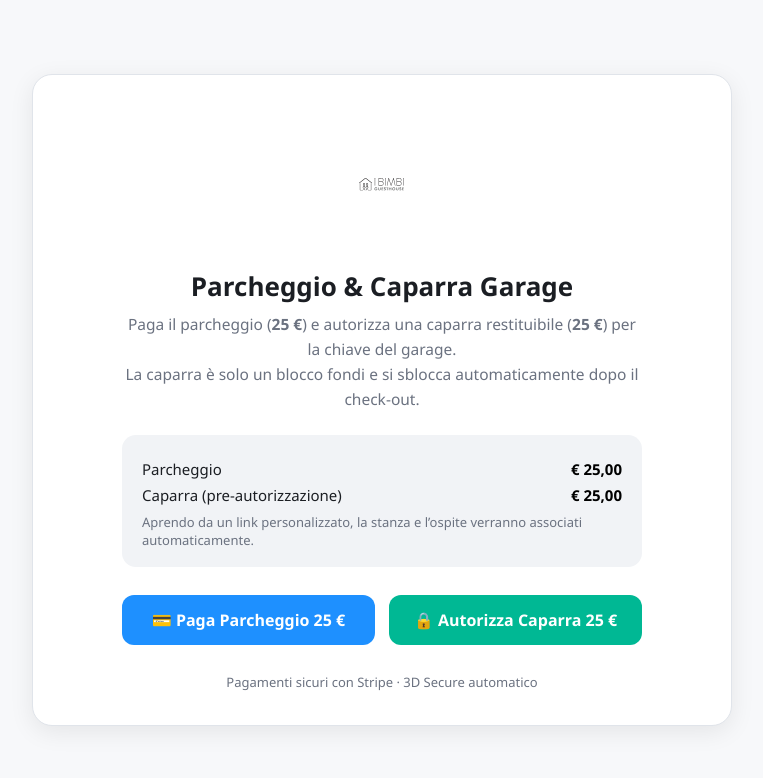
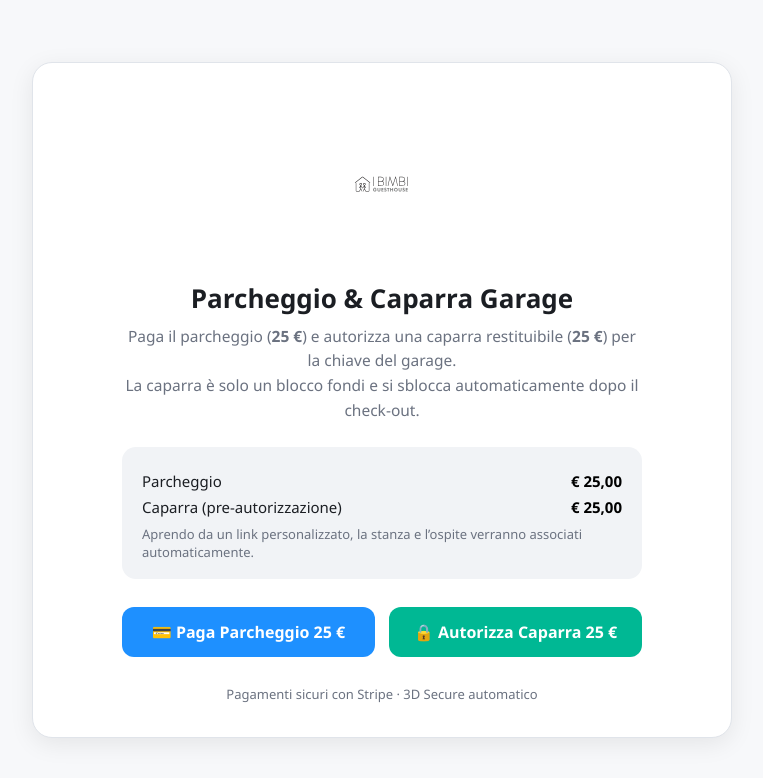
Before and after one commit to ibimbiapartments/-ibimbi-honesty-bar2, a website: page minishop-stripe/public/garage.html in a window 1280 px wide. Shown: the whole page, without its empty margins (258-1021 px from the left). Drawn offline with Linux system fonts and the light colour scheme.

Commit message:
Update garage.html

```diff
--- a/minishop-stripe/public/garage.html
+++ b/minishop-stripe/public/garage.html
@@ -51,7 +51,7 @@
 .logo{
   display:block;
   margin: 8px auto 22px;      /* centra orizzontalmente */
-  width: clamp(140px, 22vw, 220px);  /* cresce in base allo schermo */
+  width: clamp(240px, 24vw, 260px);  /* cresce in base allo schermo */
   height:auto;
   max-width:100%;              /* non supera la card */
 }
```
